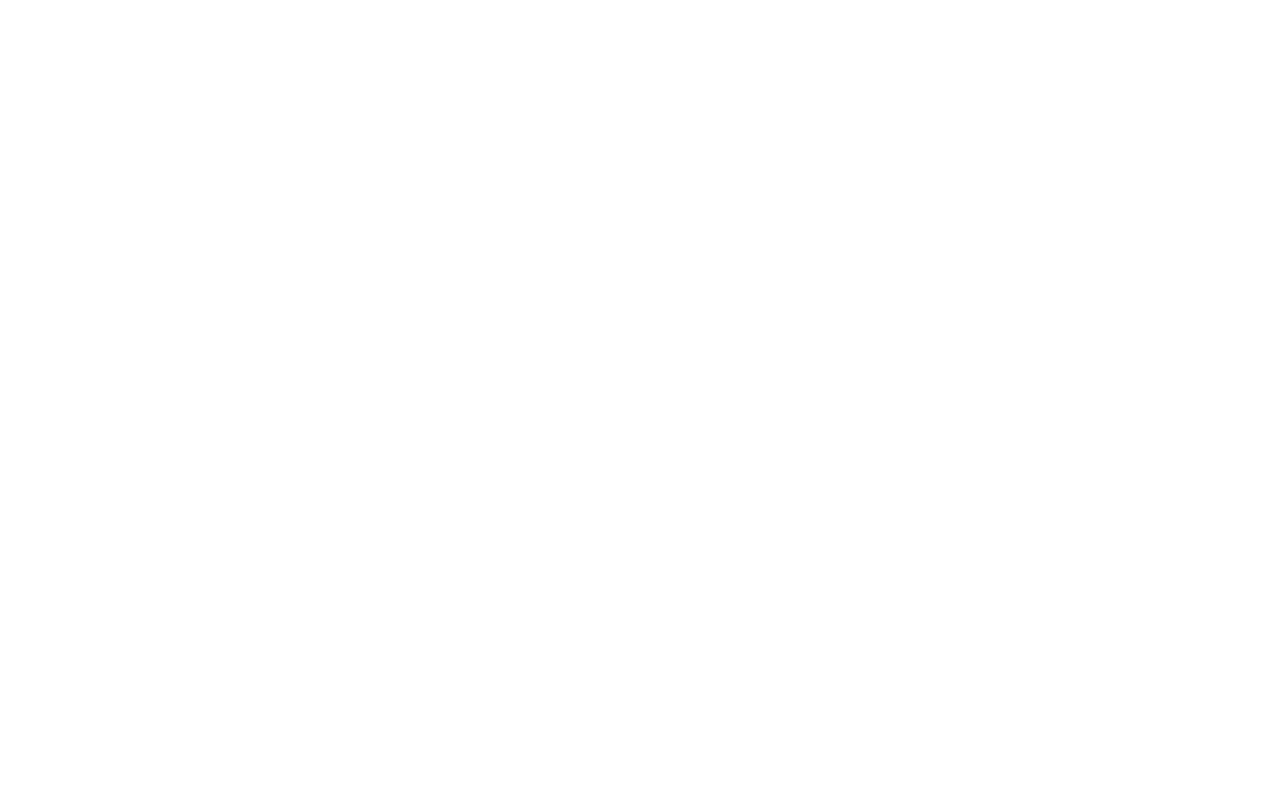
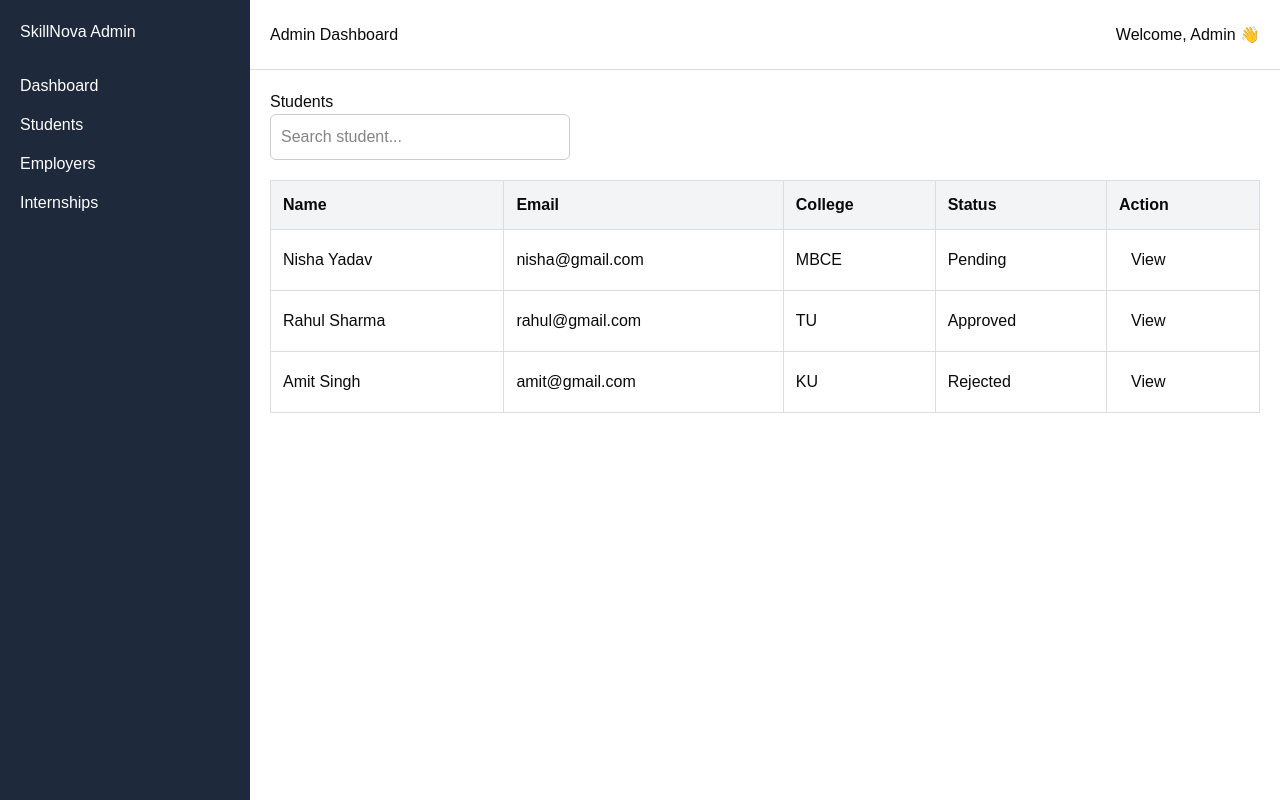
Before and after one commit to Nehapandit6342/skillnova, a React app in the folder frontend/: page /admin/students in a window 1280 px wide. Before the commit this address had no page. Built offline with nearby package versions, Linux system fonts and the light colour scheme; the HTML template or start-up script is replaced by a standard one.

Commit message:
Added admin module structure

```diff
--- /dev/null
+++ b/frontend/src/features/admin/components/AdminNavbar.jsx
@@ -0,0 +1,21 @@
+function AdminNavbar() {
+  return (
+    <header
+      style={{
+        height: "70px",
+        background: "#ffffff",
+        borderBottom: "1px solid #ddd",
+        display: "flex",
+        alignItems: "center",
+        justifyContent: "space-between",
+        padding: "0 20px",
+      }}
+    >
+      <h2>Admin Dashboard</h2>
+
+      <p>Welcome, Admin 👋</p>
+    </header>
+  );
+}
+
+export default AdminNavbar;
--- /dev/null
+++ b/frontend/src/features/admin/components/AdminSidebar.jsx
@@ -0,0 +1,43 @@
+import { Link } from "react-router-dom";
+
+function AdminSidebar() {
+  return (
+    <aside
+      style={{
+        width: "250px",
+        height: "100vh",
+        background: "#1e293b",
+        color: "white",
+        padding: "20px",
+      }}
+    >
+      <h2>SkillNova Admin</h2>
+
+      <nav style={{ marginTop: "30px" }}>
+        <ul style={{ listStyle: "none", padding: 0 }}>
+          <li style={{ marginBottom: "15px" }}>
+            <Link to="/admin/dashboard" style={{ color: "white", textDecoration: "none" }}>
+              Dashboard
+            </Link>
+          </li>
+
+          <li style={{ marginBottom: "15px" }}>
+            <Link to="/admin/students" style={{ color: "white", textDecoration: "none" }}>
+              Students
+            </Link>
+          </li>
+
+          <li style={{ marginBottom: "15px" }}>
+            <Link to="#">Employers</Link>
+          </li>
+
+          <li style={{ marginBottom: "15px" }}>
+            <Link to="#">Internships</Link>
+          </li>
+        </ul>
+      </nav>
+    </aside>
+  );
+}
+
+export default AdminSidebar;
--- /dev/null
+++ b/frontend/src/features/admin/components/DashboardCard.jsx
@@ -0,0 +1,19 @@
+function DashboardCard() {
+  return (
+    <div
+      style={{
+        background: "#fff",
+        padding: "20px",
+        borderRadius: "10px",
+        boxShadow: "0 2px 8px rgba(0,0,0,.1)",
+        width: "220px",
+      }}
+    >
+      <h3>Total Students</h3>
+
+      <h1>250</h1>
+    </div>
+  );
+}
+
+export default DashboardCard;
--- /dev/null
+++ b/frontend/src/features/admin/pages/Dashboard.jsx
@@ -0,0 +1,15 @@
+import DashboardCard from "../components/DashboardCard";
+
+function Dashboard() {
+  return (
+    <div style={{ padding: "20px" }}>
+      <h1>Dashboard</h1>
+
+      <div style={{ marginTop: "20px" }}>
+        <DashboardCard />
+      </div>
+    </div>
+  );
+}
+
+export default Dashboard;
--- /dev/null
+++ b/frontend/src/features/admin/pages/Students.jsx
@@ -0,0 +1,119 @@
+import { useState } from "react";
+
+const students = [
+  {
+    id: 1,
+    name: "Nisha Yadav",
+    email: "nisha@gmail.com",
+    college: "MBCE",
+    status: "Pending",
+  },
+  {
+    id: 2,
+    name: "Rahul Sharma",
+    email: "rahul@gmail.com",
+    college: "TU",
+    status: "Approved",
+  },
+  {
+    id: 3,
+    name: "Amit Singh",
+    email: "amit@gmail.com",
+    college: "KU",
+    status: "Rejected",
+  },
+];
+
+function Students() {
+  const [search, setSearch] = useState("");
+
+  const filteredStudents = students.filter((student) =>
+    student.name.toLowerCase().includes(search.toLowerCase())
+  );
+
+  return (
+    <div style={{ padding: "20px" }}>
+      <h1>Students</h1>
+
+      <input
+        type="text"
+        placeholder="Search student..."
+        value={search}
+        onChange={(e) => setSearch(e.target.value)}
+        style={{
+          padding: "10px",
+          width: "300px",
+          marginBottom: "20px",
+          border: "1px solid #ccc",
+          borderRadius: "6px",
+        }}
+      />
+
+      <table
+        style={{
+          width: "100%",
+          borderCollapse: "collapse",
+          background: "#fff",
+        }}
+      >
+        <thead>
+          <tr style={{ background: "#f3f4f6" }}>
+            <th style={thStyle}>Name</th>
+            <th style={thStyle}>Email</th>
+            <th style={thStyle}>College</th>
+            <th style={thStyle}>Status</th>
+            <th style={thStyle}>Action</th>
+          </tr>
+        </thead>
+
+        <tbody>
+          {filteredStudents.map((student) => (
+            <tr key={student.id}>
+              <td style={tdStyle}>{student.name}</td>
+              <td style={tdStyle}>{student.email}</td>
+              <td style={tdStyle}>{student.college}</td>
+              <td style={tdStyle}>{student.status}</td>
+              <td style={tdStyle}>
+                <button
+                  style={{
+                    padding: "6px 12px",
+                    cursor: "pointer",
+                  }}
+                >
+                  View
+                </button>
+              </td>
+            </tr>
+          ))}
+
+          {filteredStudents.length === 0 && (
+            <tr>
+              <td
+                colSpan="5"
+                style={{
+                  textAlign: "center",
+                  padding: "20px",
+                }}
+              >
+                No student found
+              </td>
+            </tr>
+          )}
+        </tbody>
+      </table>
+    </div>
+  );
+}
+
+const thStyle = {
+  border: "1px solid #ddd",
+  padding: "12px",
+  textAlign: "left",
+};
+
+const tdStyle = {
+  border: "1px solid #ddd",
+  padding: "12px",
+};
+
+export default Students;
--- a/frontend/src/layouts/AdminLayout.jsx
+++ b/frontend/src/layouts/AdminLayout.jsx
@@ -0,0 +1,18 @@
+import { Outlet } from "react-router-dom";
+import AdminNavbar from "@/features/admin/components/AdminNavbar";
+import AdminSidebar from "@/features/admin/components/AdminSidebar";
+
+function AdminLayout() {
+  return (
+    <div style={{ display: "flex" }}>
+      <AdminSidebar />
+
+      <div style={{ flex: 1 }}>
+        <AdminNavbar />
+        <Outlet />
+      </div>
+    </div>
+  );
+}
+
+export default AdminLayout;
--- a/frontend/src/routes/AppRoutes.jsx
+++ b/frontend/src/routes/AppRoutes.jsx
@@ -1,13 +1,24 @@
 import { Route, Routes } from "react-router-dom";
 
 import MainLayout from "@/layouts/MainLayout";
+import AdminLayout from "@/layouts/AdminLayout";
+
 import HomePage from "@/features/landing/pages/HomePage";
+import Dashboard from "@/features/admin/pages/Dashboard";
+import Students from "@/features/admin/pages/Students";
 
 export default function AppRoutes() {
   return (
     <Routes>
+      {/* Landing */}
       <Route element={<MainLayout />}>
         <Route path="/" element={<HomePage />} />
+      </Route>
+
+      {/* Admin */}
+      <Route path="/admin" element={<AdminLayout />}>
+        <Route path="dashboard" element={<Dashboard />} />
+        <Route path="students" element={<Students />} />
       </Route>
     </Routes>
   );
```
Also changed, not shown: frontend/src/features/admin/pages/AddStudent.jsx (added), frontend/src/features/admin/pages/AdminLogin.jsx (added).
